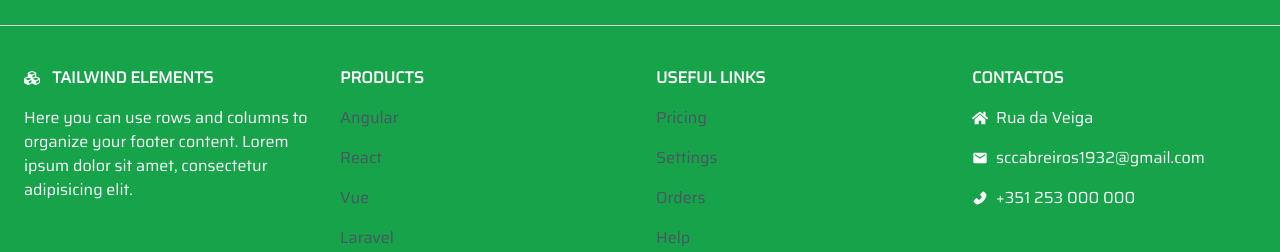
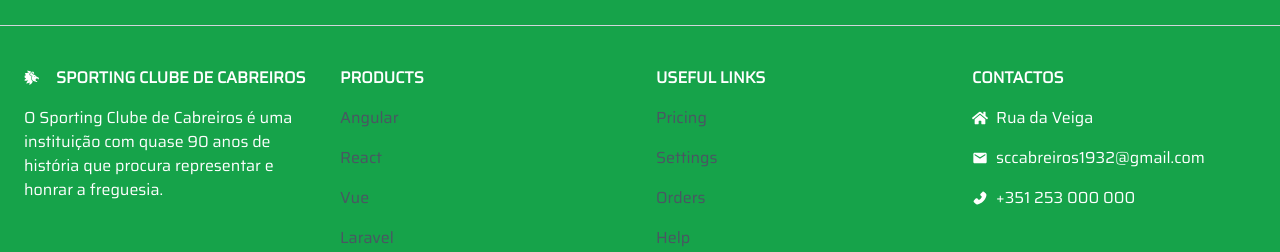
Before and after one commit to pedroagribeiro/sccabreiros, a Next.js app: page / in a window 1280 px wide. Shown: the part 1259-1511 px from the top of the page. Built offline with nearby package versions, Linux system fonts and the light colour scheme.

Commit message:
:heavy_plus_sign: Small footer text improvement

```diff
--- a/components/footer/Footer.tsx
+++ b/components/footer/Footer.tsx
@@ -2,6 +2,7 @@ import React from 'react'
 import { FaFacebookF, FaInstagram, FaHome, FaPhoneVolume } from 'react-icons/fa'
 import { MdEmail } from 'react-icons/md'
 import { AiFillPhone } from 'react-icons/ai'
+import { GiLion } from 'react-icons/gi'
 
 const Footer = () => {
   return (
@@ -45,26 +46,12 @@ const Footer = () => {
             md:justify-start
           "
             >
-              <svg
-                aria-hidden="true"
-                focusable="false"
-                data-prefix="fas"
-                data-icon="cubes"
-                className="w-4 mr-3"
-                role="img"
-                xmlns="http://www.w3.org/2000/svg"
-                viewBox="0 0 512 512"
-              >
-                <path
-                  fill="currentColor"
-                  d="M488.6 250.2L392 214V105.5c0-15-9.3-28.4-23.4-33.7l-100-37.5c-8.1-3.1-17.1-3.1-25.3 0l-100 37.5c-14.1 5.3-23.4 18.7-23.4 33.7V214l-96.6 36.2C9.3 255.5 0 268.9 0 283.9V394c0 13.6 7.7 26.1 19.9 32.2l100 50c10.1 5.1 22.1 5.1 32.2 0l103.9-52 103.9 52c10.1 5.1 22.1 5.1 32.2 0l100-50c12.2-6.1 19.9-18.6 19.9-32.2V283.9c0-15-9.3-28.4-23.4-33.7zM358 214.8l-85 31.9v-68.2l85-37v73.3zM154 104.1l102-38.2 102 38.2v.6l-102 41.4-102-41.4v-.6zm84 291.1l-85 42.5v-79.1l85-38.8v75.4zm0-112l-102 41.4-102-41.4v-.6l102-38.2 102 38.2v.6zm240 112l-85 42.5v-79.1l85-38.8v75.4zm0-112l-102 41.4-102-41.4v-.6l102-38.2 102 38.2v.6z"
-                ></path>
-              </svg>
-              Tailwind ELEMENTS
+              <GiLion className="mr-4" />
+              Sporting Clube de Cabreiros
             </h6>
             <p>
-              Here you can use rows and columns to organize your footer content.
-              Lorem ipsum dolor sit amet, consectetur adipisicing elit.
+              O Sporting Clube de Cabreiros é uma instituição com quase 90 anos
+              de história que procura representar e honrar a freguesia.
             </p>
           </div>
           <div className="">
```
